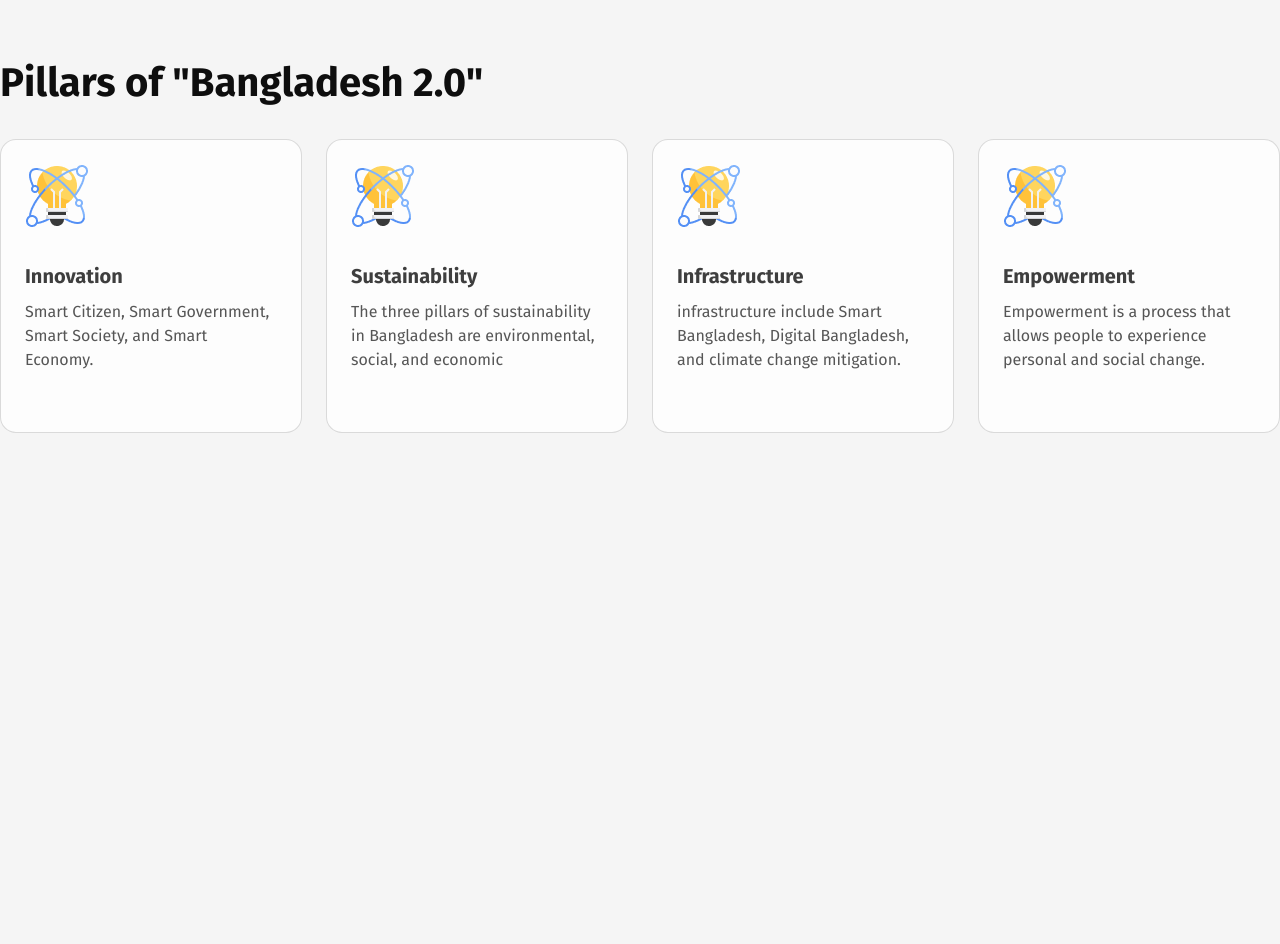
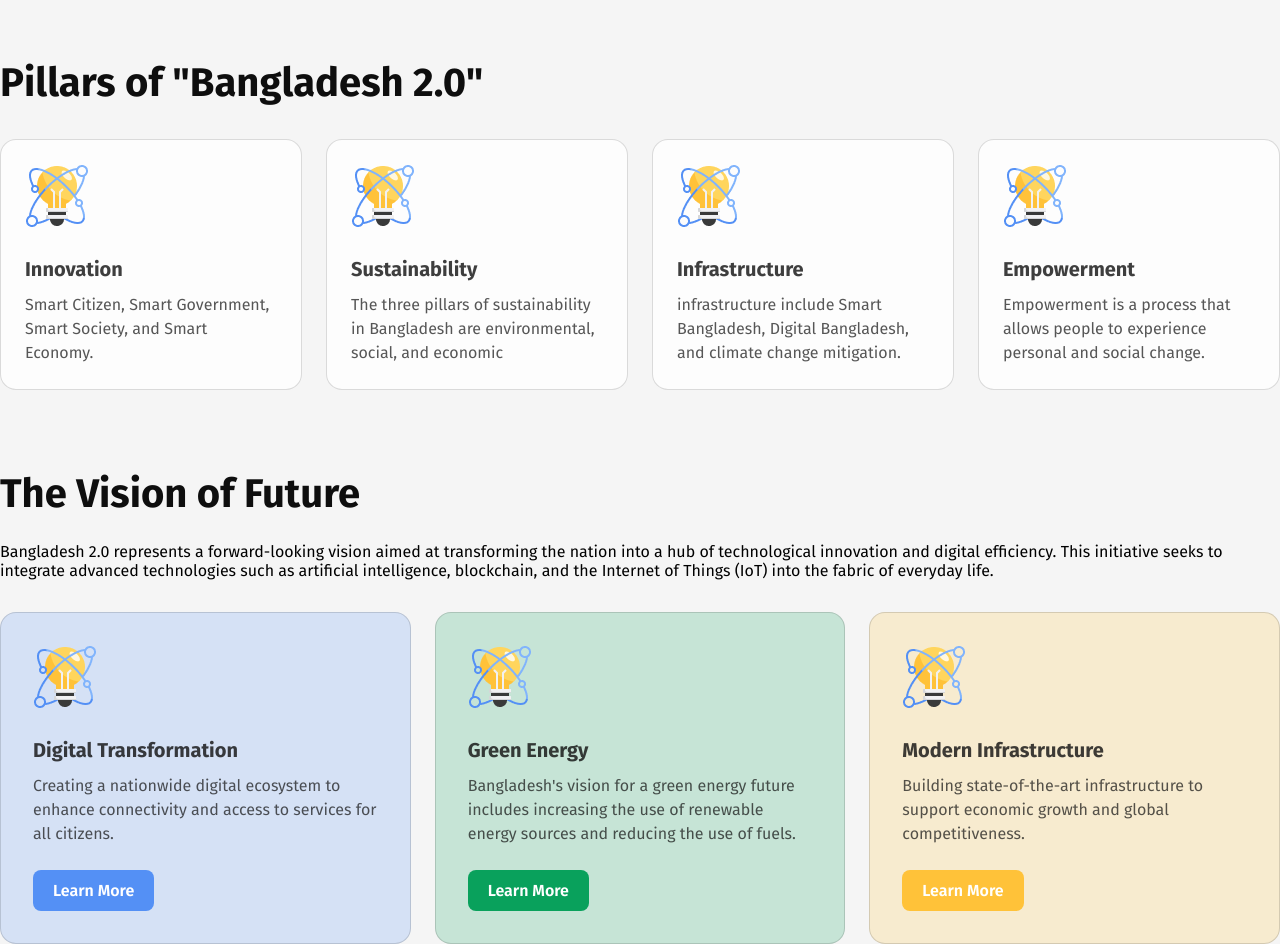
Before and after one commit to ismail-dev-code/bangladesh-2-0, a plain HTML site: page index.html in a window 1280 px wide. Shown: the part 680-1624 px from the top of the page. Before the commit the page ends 1113 px from the top, so only its background shows below. Drawn offline with Linux system fonts and the light colour scheme; a web font is replaced by a local one.

Commit message:
future vision section done

```diff
--- a/index.html
+++ b/index.html
@@ -64,7 +64,39 @@
           </div>
         </div>
       </section>
-
+      <section class="future-vision">
+        <h1>The Vision of Future</h1>
+        <p class="future-vision-para">
+          Bangladesh 2.0 represents a forward-looking vision  aimed at transforming the nation into a hub of  technological innovation and digital efficiency. This initiative seeks to integrate advanced technologies  such as artificial intelligence, blockchain, and the Internet of Things (IoT) into the fabric of everyday life.
+        </p>
+        <div class="vision-cards-parent">
+          <div class="pillars-card vision-card vision-card-1">
+            <img src="assets/card-icon.png" alt="" />
+            <h3>Digital Transformation</h3>
+            <p>
+              Creating a nationwide digital ecosystem to enhance connectivity
+              and access to services for all citizens.
+            </p>
+            <button>Learn More</button>
+          </div>
+          <div class="pillars-card vision-card vision-card-2">
+            <img src="assets/card-icon.png" alt="" />
+            <h3>Green Energy</h3>
+            <p>
+            Bangladesh's vision for a green energy future includes increasing the use of renewable energy sources and reducing the use of fuels.
+            </p>
+            <button>Learn More</button>
+          </div>
+          <div class="pillars-card vision-card vision-card-3">
+            <img src="assets/card-icon.png" alt="" />
+            <h3>Modern Infrastructure</h3>
+            <p>
+                Building state-of-the-art infrastructure to support economic growth and global competitiveness.
+            </p>
+            <button>Learn More</button>
+          </div>
+        </div>
+      </section>
     </main>
     <footer></footer>
   </body>
--- a/style.css
+++ b/style.css
@@ -7,7 +7,7 @@
 body {
   width: 1280px;
   margin: 0 auto;
-  background-color: #F5F5F5;
+  background-color: #f5f5f5;
 }
 /* header section styles start  */
 .sign-in-btn {
@@ -86,8 +86,8 @@ header nav {
 /* hero section styles end  */
 
 /* pillars section styles start  */
-.pillars h1{
-    color: #0E0E0E;
+.pillars h1 {
+  color: #0e0e0e;
   font-family: Fira Sans;
   font-size: 40px;
   font-weight: 700;
@@ -101,18 +101,15 @@ margin-top: 80px;
   border: 1px solid rgba(14, 14, 14, 0.15);
   border-radius: 16px;
   background: rgba(255, 255, 255, 0.805);
-  width: 302px;
-  height: 244px;
+  flex: 1 1 0%;
   padding: 24px;
-
 }
 .pillars-card h3 {
   color: rgba(14, 14, 14, 0.8);
   font-size: 20px;
   font-weight: 700;
   line-height: 24px;
-  text-align: left;
-  margin-top: 32px;
+  margin-top: 25px;
 }
 .pillars-card p {
   color: rgba(14, 14, 14, 0.7);
@@ -123,7 +120,66 @@ margin-top: 80px;
   text-align: left;
   margin-top: 12px;
 }
-.pillar-cards-parent{
+.pillar-cards-parent {
   display: flex;
   gap: 24px;
 }
+/* pillar section styles end  */
+
+/* vision section styles start  */
+.future-vision h1 {
+  color: rgb(14, 14, 14);
+  font-family: Fira Sans;
+  font-size: 40px;
+  font-weight: 700;
+  line-height: 48px;
+  margin-top: 80px;
+  margin-bottom: 24px;
+}
+.future-vision-para{
+    margin-bottom: 32px;
+}
+.future-vision-para p{
+    color: rgba(14, 14, 14, 0.7);
+}
+.vision-cards-parent {
+  display: flex;
+  justify-content: space-between;
+  width: 100%;
+  gap: 24px;
+}
+
+.vision-card-1 {
+  background-color: rgba(84, 144, 245, 0.2);
+  padding: 32px;
+}
+.vision-card-2 {
+  background-color: #C6E4D6;
+  padding: 32px;
+}
+.vision-card-3 {
+  background-color: #F7EBCF;
+  padding: 32px;
+}
+.vision-card button{
+    padding: 11px 20px;
+    border-radius: 8px;
+    font-size: 16px;
+    font-weight: 600;
+    line-height: 19px;
+    color: white;
+    border: none;
+    margin-top: 24px;
+}
+.vision-card button:hover{
+    cursor: pointer;
+}
+.vision-card-1 button {
+  background-color: #5490f5;
+}
+.vision-card-2 button {
+  background-color: #09A15C;
+}
+.vision-card-3 button {
+  background-color: #FFC239;
+}
```
Lines whose indentation alone changed are shown as unchanged.
